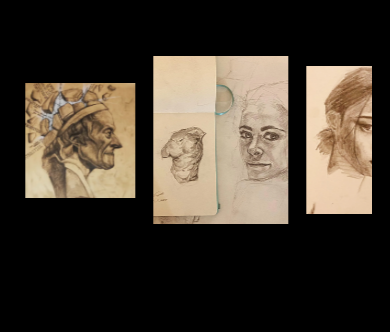
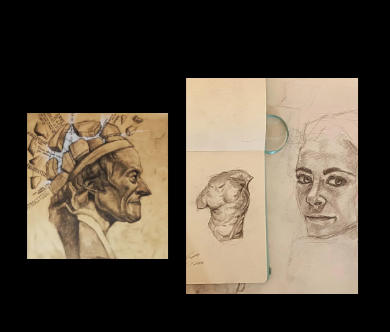
Before and after one commit to JosephLiao542211/PersonalWebsitev4, a website: page my-app/index.html in a window 390 px wide. Both pictures are taken after a click on the button "art". Shown: the part 226-558 px from the top of the page. Drawn offline with Linux system fonts and the light colour scheme.

Commit message:
sizing spacing

```diff
--- a/my-app/style.css
+++ b/my-app/style.css
@@ -822,6 +822,11 @@
     justify-self: start;
   }
 
+  .art-gallery {
+    padding-top: clamp(36px, 10vw, 68px);
+    padding-bottom: clamp(52px, 14vw, 88px);
+  }
+
   .social a {
     width: 26px;
     height: 26px;
@@ -981,7 +986,8 @@
   }
 
   .art-card img {
-    max-width: 70vw;
+    width: calc(var(--art-width) * 1.28);
+    max-width: 84vw;
   }
 }
 
```
